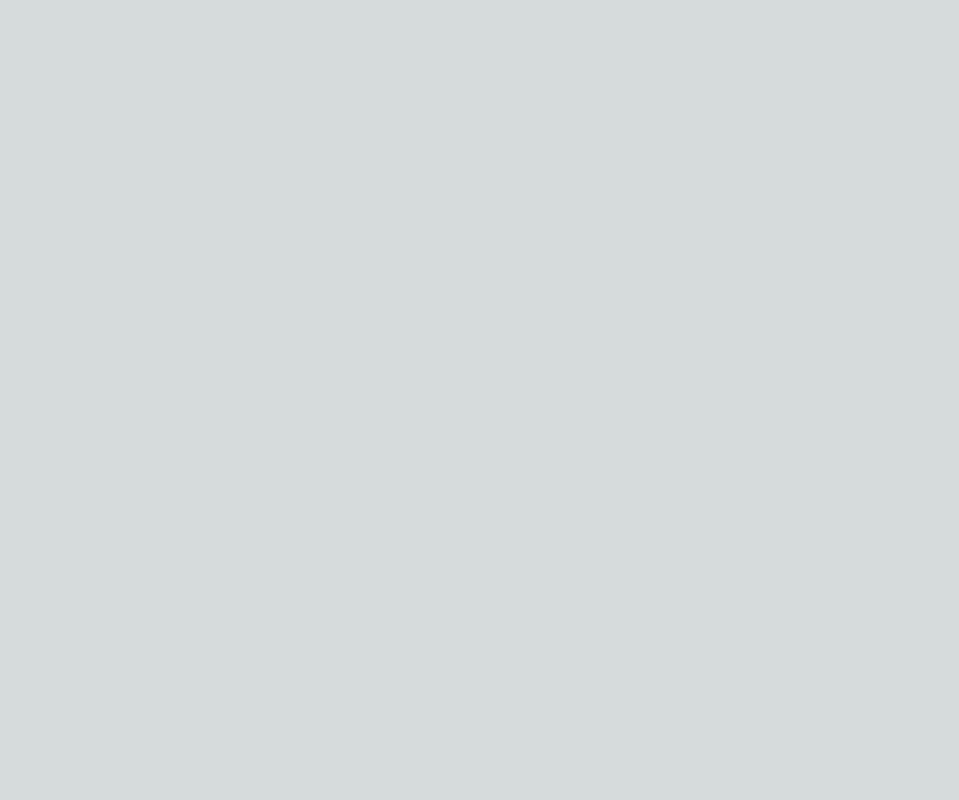
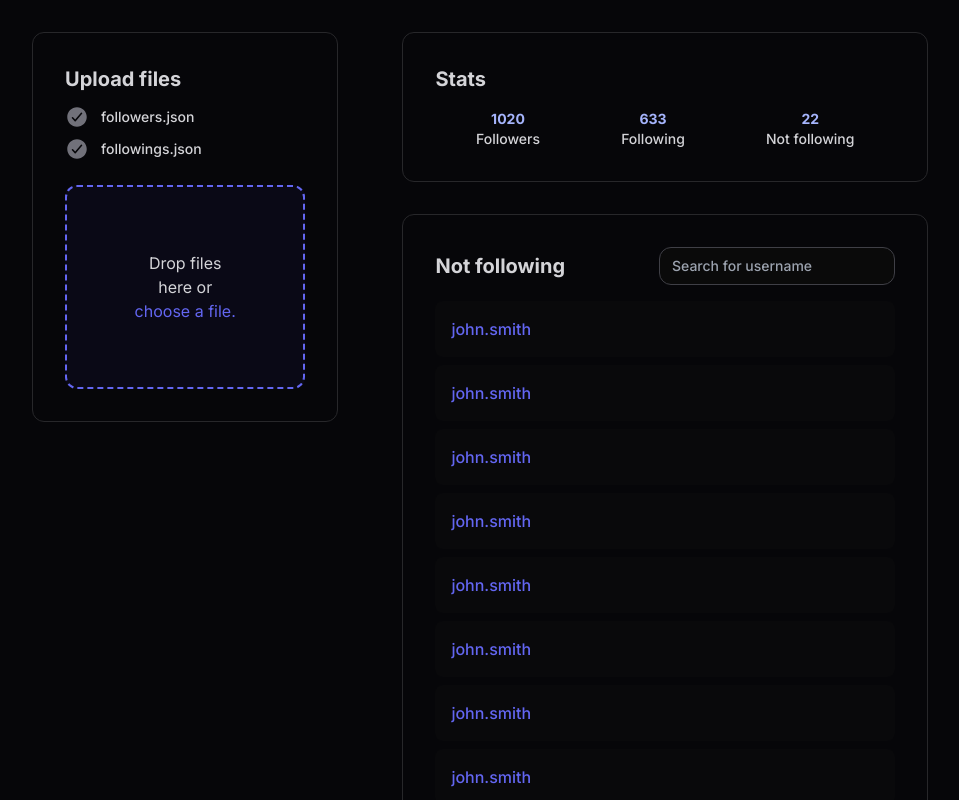
Before and after one commit to iamspase/instatz, a Next.js app: page / in a window 1280 px wide. Shown: the top 800 px of the page, without its empty margins (160-1119 px from the left). Built offline with nearby package versions, Linux system fonts and the light colour scheme.

Commit message:
Create the home page

```diff
--- a/app/globals.css
+++ b/app/globals.css
@@ -2,26 +2,6 @@
 @tailwind components;
 @tailwind utilities;
 
-:root {
-  --foreground-rgb: 0, 0, 0;
-  --background-start-rgb: 214, 219, 220;
-  --background-end-rgb: 255, 255, 255;
+body {
+  background-color: #060609;
 }
-
-@media (prefers-color-scheme: dark) {
-  :root {
-    --foreground-rgb: 255, 255, 255;
-    --background-start-rgb: 0, 0, 0;
-    --background-end-rgb: 0, 0, 0;
-  }
-}
-
-body {
-  color: rgb(var(--foreground-rgb));
-  background: linear-gradient(
-      to bottom,
-      transparent,
-      rgb(var(--background-end-rgb))
-    )
-    rgb(var(--background-start-rgb));
-}
--- a/app/page.tsx
+++ b/app/page.tsx
@@ -1,7 +1,16 @@
+import FileChooser from "@/components/FileChooser";
+import Stats from "@/components/Stats";
+import UsersList from "@/components/UsersList";
+
 export default function Home() {
   return (
-    <main>
+    <main className="container py-8 lg:flex justify-between items-start">
+      <FileChooser />
 
+      <div className="lg:w-[90%] lg:ml-16">
+        <Stats />
+        <UsersList />
+      </div>
     </main>
   )
 }
--- /dev/null
+++ b/components/FileChooser.tsx
@@ -0,0 +1,27 @@
+import { IoCheckmarkCircle } from 'react-icons/io5'
+
+export default function FileChooser() {
+  return (
+    <div className="p-4 sm:p-8 border-[1px] border-zinc-800 rounded-xl">
+        <h3 className="text-xl font-bold text-zinc-300">Upload files</h3>
+        <ul className="mb-6 mt-3">
+            <li className='flex items-center'>
+                <div className="text-zinc-500 text-2xl">
+                    <IoCheckmarkCircle />
+                </div>
+                <p className='text-zinc-300 text-sm font-medium ml-3'>followers.json</p>
+            </li>
+            <li className='flex items-center mt-2'>
+                <div className="text-zinc-500 text-2xl">
+                    <IoCheckmarkCircle />
+                </div>
+                <p className='text-zinc-300 text-sm font-medium ml-3'>followings.json</p>
+            </li>
+        </ul>
+
+        <div className="drop-zone bg-indigo-950/20 border-dashed border-2 border-indigo-500 p-16 rounded-xl">
+            <p className="text-center text-zinc-300">Drop files here or <span className="text-indigo-500 cursor-pointer">choose a file.</span></p>
+        </div>
+    </div>
+  )
+}
--- /dev/null
+++ b/components/Stats.tsx
@@ -0,0 +1,22 @@
+export default function Stats() {
+  return (
+    <div className="w-full my-8 lg:mt-0 p-4 sm:p-8 border-[1px] border-zinc-800 rounded-xl">
+        <h3 className="text-xl font-bold text-zinc-300">Stats</h3>
+
+        <div className="flex justify-around items-center mt-4">
+          <div className="flex flex-col items-center">
+            <h6 className="font-bold text-indigo-300 text-sm">1020</h6>
+            <p className="font-medium text-zinc-300 text-sm">Followers</p>
+          </div>
+          <div className="flex flex-col items-center">
+            <h6 className="font-bold text-indigo-300 text-sm">633</h6>
+            <p className="font-medium text-zinc-300 text-sm">Following</p>
+          </div>
+          <div className="flex flex-col items-center">
+            <h6 className="font-bold text-indigo-300 text-sm">22</h6>
+            <p className="font-medium text-zinc-300 text-sm">Not following</p>
+          </div>
+        </div>
+    </div>
+  )
+}
--- /dev/null
+++ b/components/User.tsx
@@ -0,0 +1,7 @@
+export default function User() {
+  return (
+    <div className="p-4 bg-zinc-950 transition-colors hover:bg-zinc-900 my-2 rounded-lg">
+        <h6 className="text-indigo-500 font-medium">john.smith</h6>
+    </div>
+  )
+}
--- /dev/null
+++ b/components/UsersList.tsx
@@ -0,0 +1,87 @@
+import User from "./User";
+
+export default function UsersList() {
+  return (
+    <div className="w-full p-4 sm:p-8 border-[1px] border-zinc-800 rounded-xl">
+        <div className="flex flex-wrap justify-between items-center mb-4">
+            <h3 className="text-xl font-bold text-zinc-300">Not following</h3>
+            <input type="text" placeholder="Search for username" className="text-zinc-300 font-medium text-sm px-3 py-2 border-zinc-700 focus:border-indigo-500 outline-none border-[1px] rounded-xl bg-neutral-950" />
+        </div>
+
+        <ul>
+            <User />
+            <User />
+            <User />
+            <User />
+            <User />
+            <User />
+            <User />
+            <User />
+            <User />
+            <User />
+            <User />
+            <User />
+            <User />
+            <User />
+            <User />
+            <User />
+            <User />
+            <User />
+            <User />
+            <User />
+            <User />
+            <User />
+            <User />
+            <User />
+            <User />
+            <User />
+            <User />
+            <User />
+            <User />
+            <User />
+            <User />
+            <User />
+            <User />
+            <User />
+            <User />
+            <User />
+            <User />
+            <User />
+            <User />
+            <User />
+            <User />
+            <User />
+            <User />
+            <User />
+            <User />
+            <User />
+            <User />
+            <User />
+            <User />
+            <User />
+            <User />
+            <User />
+            <User />
+            <User />
+            <User />
+            <User />
+            <User />
+            <User />
+            <User />
+            <User />
+            <User />
+            <User />
+            <User />
+            <User />
+            <User />
+            <User />
+            <User />
+            <User />
+            <User />
+            <User />
+            <User />
+        </ul>
+
+    </div>
+  )
+}
--- a/package.json
+++ b/package.json
@@ -17,6 +17,7 @@
     "postcss": "8.4.29",
     "react": "18.2.0",
     "react-dom": "18.2.0",
+    "react-icons": "^4.11.0",
     "tailwindcss": "3.3.3",
     "typescript": "5.2.2"
   }
--- a/tailwind.config.ts
+++ b/tailwind.config.ts
@@ -8,11 +8,16 @@ const config: Config = {
   ],
   theme: {
     extend: {
-      backgroundImage: {
-        'gradient-radial': 'radial-gradient(var(--tw-gradient-stops))',
-        'gradient-conic':
-          'conic-gradient(from 180deg at 50% 50%, var(--tw-gradient-stops))',
-      },
+      container: {
+        center: true,
+        padding: {
+          DEFAULT: '1rem',
+          sm: '2rem',
+          lg: '8rem',
+          xl: '12rem',
+          '2xl': '12rem',
+        },
+      }
     },
   },
   plugins: [],
```
Also changed, not shown: 1 other file (tests, documents, lock files or other folders).
